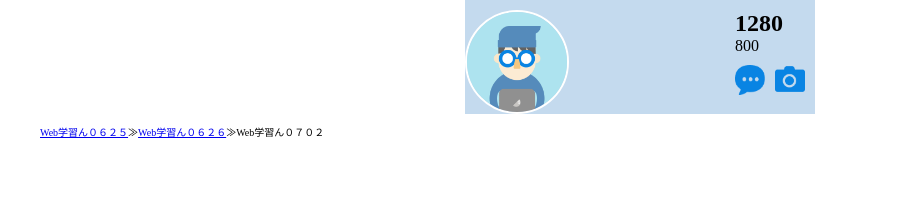
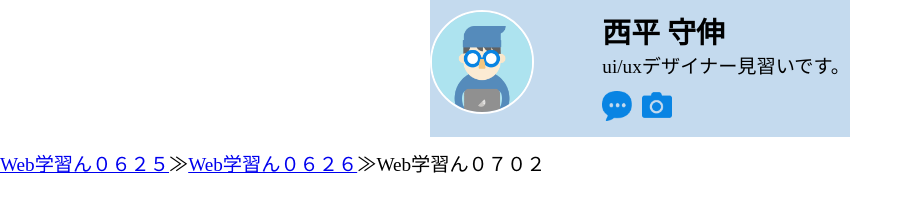
Before and after one commit to nisihiramorinobu/n0702, a plain HTML site: page index.html in a window 1280 px wide. Shown: the whole page, without its empty margins (0-912 px from the left). Drawn offline with Linux system fonts and the light colour scheme.

Commit message:
Add files via upload

```diff
--- a/css/styles.css
+++ b/css/styles.css
@@ -3,15 +3,15 @@
 :root {
   font-size: 8px;
 }
-@media (min-width : 600px) {
+@media (min-width : 400px) {
   :root {
-    font-size: 9px;
+    font-size: 10px;
   }
 
 }
 @media (min-width : 800px) {
   :root {
-    font-size: 10px;
+    font-size: 12px;
   }
 
 }
@@ -33,7 +33,7 @@ headar {
   background-color: rgb(196, 218, 238);
   display: flex;
   /* width: 350px; */
-  width: calc(35rem);
+  width: 35rem;
   margin-left: auto;
   margin-right: auto;
   justify-content: space-between;
@@ -54,11 +54,13 @@ headar {
 }
 #info ol li {
   margin-right: 10px;
+
 }
 #breadclums ol {
   display: flex;
   list-style: none;
+  padding: 0;
 }
 #breadclums li {
-  /* padding-left: 10px; */
+  font-size: 1.6rem;
 }
--- a/index.html
+++ b/index.html
@@ -15,8 +15,8 @@
     <div id="head1">
       <img src="img/taro.png" alt="太郎の画像" width="100" height="100">
       <div>
-        <h1>西平  守伸\(window.innerWidth)</h1>
-        <p>aaaui/uxデザイナー見習いです。</p>
+        <h1>西平  守伸</h1>
+        <p>ui/uxデザイナー見習いです。</p>
         <nav id="info">
           <ol>
             <li>
--- a/js/main.js
+++ b/js/main.js
@@ -2,8 +2,8 @@
 
 {
 
-  const h1 = document.querySelector('h1');
-  h1.textContent = window.innerWidth;
-  const p = document.querySelector('p');
-  p.textContent = window.innerHeight;
+  // const h1 = document.querySelector('h1');
+  // h1.textContent = window.innerWidth;
+  // const p = document.querySelector('p');
+  // p.textContent = window.innerHeight;
 }
```
